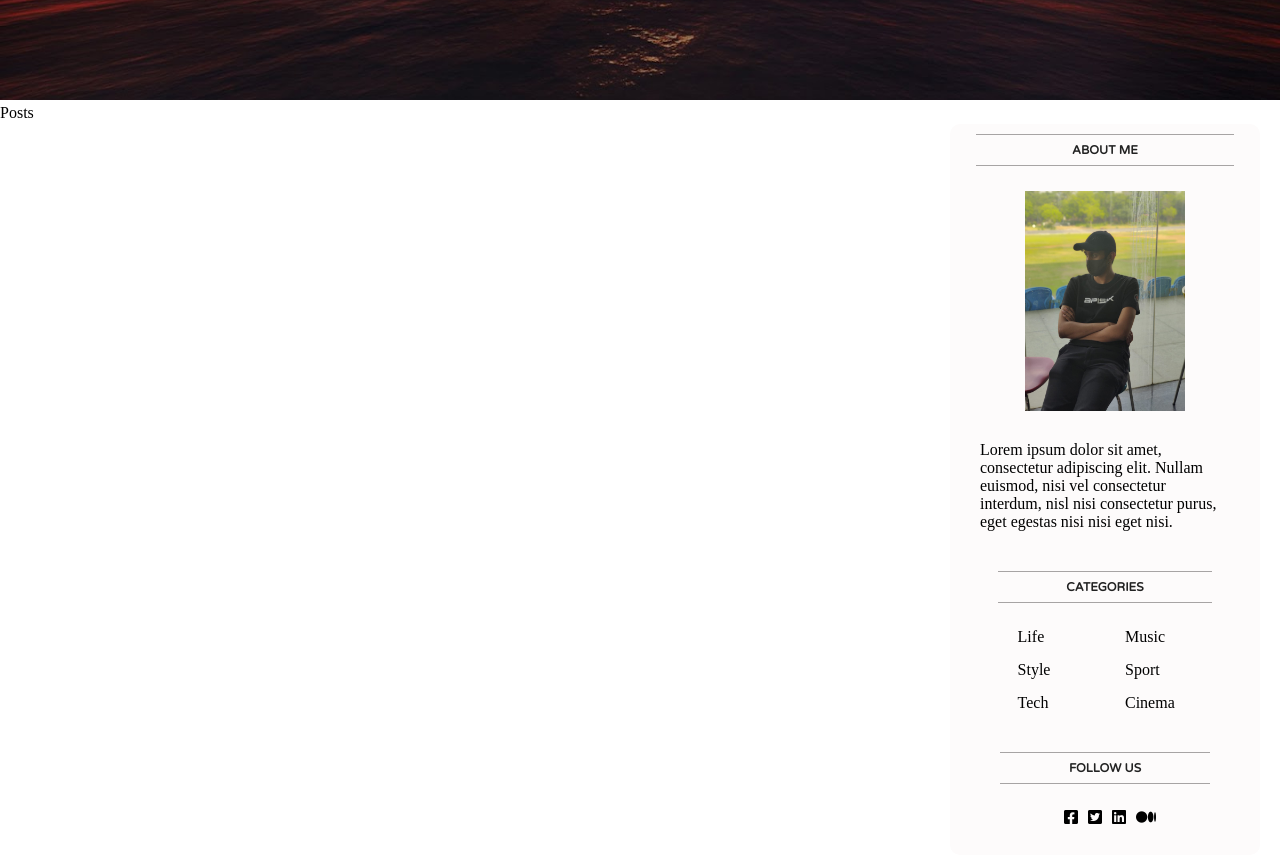
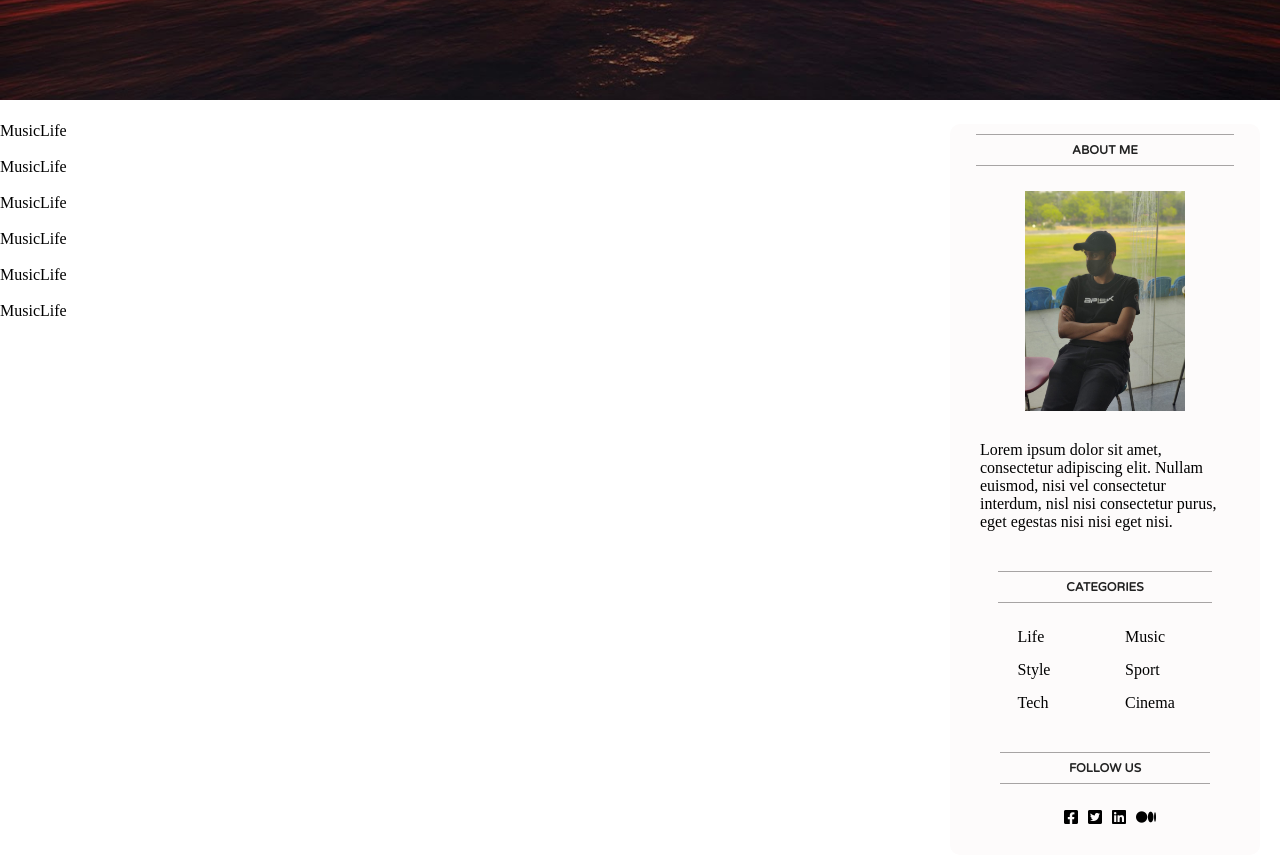
Before and after one commit to BhavyaT-135/Blog-Website---MERN-App, a React (Create React App) app: page / in a window 1280 px wide. Shown: the part 590-1452 px from the top of the page. Built offline with nearby package versions, Linux system fonts and the light colour scheme.

Commit message:
💄 ⚡️Added Post Section

```diff
--- /dev/null
+++ b/src/post/Post.jsx
@@ -0,0 +1,20 @@
+import './post.css'
+
+export default function Post() {
+  return (
+    <div className='post'>
+      <img
+        className='postImg'
+        src=''
+        alt=''
+      />
+      <div className='postInfo'>
+        <div className='post Cats'>
+          <span className='postCat'>Music</span>
+          <span className='postCat'>Life</span>
+        </div>
+        <span className='postTitle'></span>
+      </div>
+    </div>
+  )
+}
--- a/src/posts/Posts.jsx
+++ b/src/posts/Posts.jsx
@@ -1,7 +1,15 @@
+import Post from '../post/Post.jsx'
 import './posts.css';
 
 export default function Posts() {
   return (
-    <div className='posts'>Posts</div>
+    <div className='posts'>
+      <Post />
+      <Post />
+      <Post />
+      <Post />
+      <Post />
+      <Post />
+    </div>
   )
 }
```
Also changed, not shown: src/post/post.css (added).
